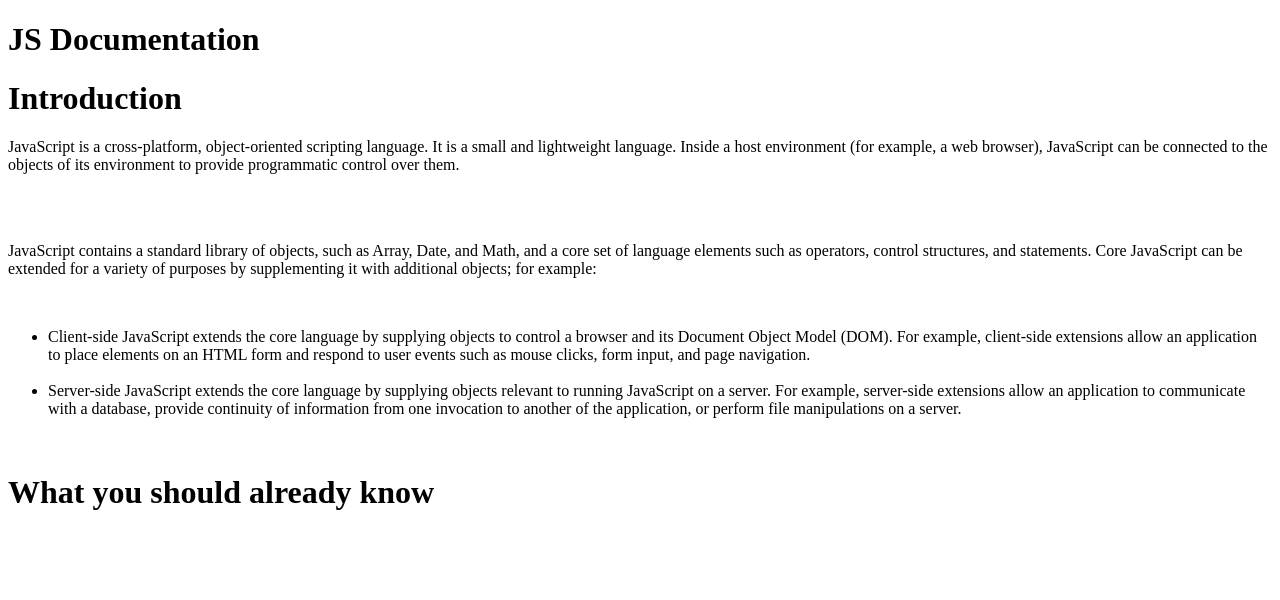
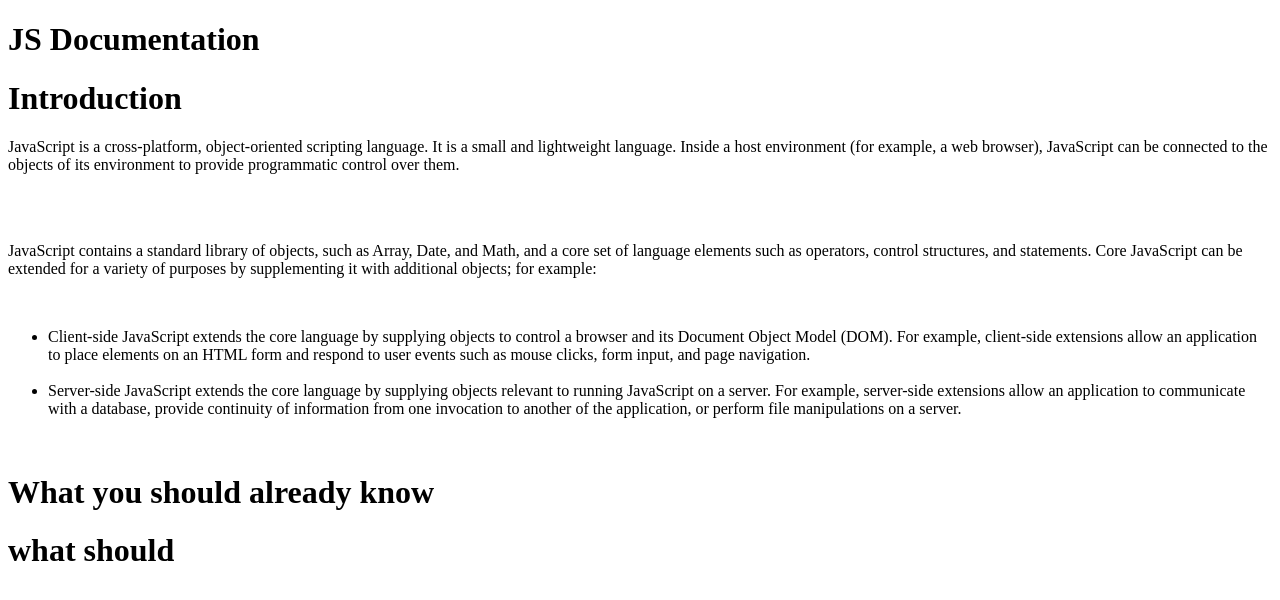
Before and after one commit to imoriasi/ignatiusAyenew, a plain HTML site: page index.html in a window 1280 px wide. Drawn offline with Linux system fonts and the light colour scheme.

Commit message:
add-what

```diff
--- a/index.html
+++ b/index.html
@@ -38,7 +38,7 @@
                 </li>
             </ul><br>
             <h1>What you should already know</h1>
-
+            <h1> what should</h1>
         </div>
     </main>
 
```
